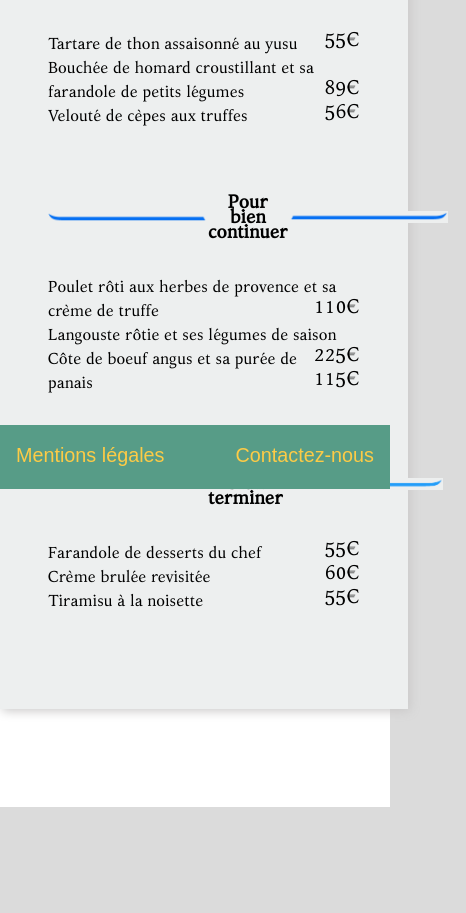
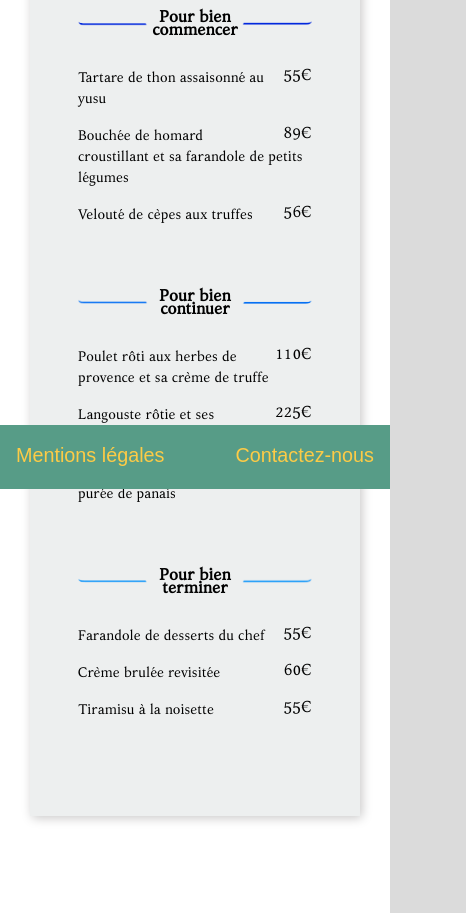
Before and after one commit to Math657/P3, a website: page menupage3.html in a window 390 px wide. Shown: the part 355-1268 px from the top of the page, 466 px wide, since content can reach past the window. Before the commit the page ends 1162 px from the top, so only its background shows below. Drawn offline with Linux system fonts and the light colour scheme.

Commit message:
menus responsive petit écrans

```diff
--- a/menupage3.html
+++ b/menupage3.html
@@ -24,9 +24,9 @@
         </div>
         <div class="souligne"></div>
         <ul>
-            <li>Tartare de thon assaisonné au yusu<span class="prix">55€</span></li>
-            <li>Bouchée de homard croustillant et sa farandole de petits légumes<span class="prix">89€</span></li>
-            <li>Velouté de cèpes aux truffes<span class="prix">56€</span></li>
+            <li><span class="prix">55€</span>Tartare de thon assaisonné au yusu</li>
+            <li><span class="prix">89€</span>Bouchée de homard croustillant et sa farandole de petits légumes</li>
+            <li><span class="prix">56€</span>Velouté de cèpes aux truffes</li>
         </ul>
 
 
@@ -35,9 +35,9 @@
         </div>
         <div class="souligne"></div>
         <ul>
-            <li>Poulet rôti aux herbes de provence et sa crème de truffe<span class="prix">110€</span></li>
-            <li>Langouste rôtie et ses légumes de saison<span class="prix">225€</span></li>
-            <li>Côte de boeuf angus et sa purée de panais<span class="prix">115€</span></li>
+            <li><span class="prix">110€</span>Poulet rôti aux herbes de provence et sa crème de truffe</li>
+            <li><span class="prix">225€</span>Langouste rôtie et ses légumes de saison</li>
+            <li><span class="prix">115€</span>Côte de boeuf angus et sa purée de panais</li>
         </ul>
 
         <div class="titre_trait"><img src="./images/menu3/traitbg.PNG" alt="ligne" class="traitg" />
@@ -45,9 +45,9 @@
         </div>
         <div class="souligne"></div>
         <ul>
-            <li>Farandole de desserts du chef<span class="prix">55€</span></li>
-            <li>Crème brulée revisitée<span class="prix">60€</span></li>
-            <li>Tiramisu à la noisette<span class="prix">55€</span></li>
+            <li><span class="prix">55€</span>Farandole de desserts du chef</li>
+            <li><span class="prix">60€</span>Crème brulée revisitée</li>
+            <li><span class="prix">55€</span>Tiramisu à la noisette</li>
         </ul>
 
 
--- a/sass/main.scss
+++ b/sass/main.scss
@@ -94,9 +94,8 @@ header {
 }
 
 .menu {
-    width: 17vh;
-    height: 24vh;
-    max-width: 100%;
+    width: 10rem;
+    height: 15rem;
     margin: 1rem;
     padding: 1rem;
     display: flex;
@@ -231,9 +230,6 @@ footer {
 
 
 @media all and (min-width: 1200px) {
-    section{
-        height: 80vh;
-    }
 
     .bloc_menu {
         display: flex;
@@ -243,9 +239,14 @@ footer {
     }
 
     .menu {
-        min-width: 25vh;
-        min-height: 40vh;
+
         margin: 1rem;
         padding: 1rem;
     }
 }
+
+@media all and (max-width: 799px) {
+    .menu {
+
+    }
+}
--- a/sass/menupage.scss
+++ b/sass/menupage.scss
@@ -132,3 +132,29 @@ html {
     font-size: 30px;
     font-style: italic;
 }
+
+@media all and (max-width: 799px) {
+
+    .section_menu {
+        width: 60%;
+        font-size: 14px;
+
+        li {
+            margin-bottom: 1rem;
+        }
+
+        .prix {
+            float: right;
+            font-size: 16px;
+            margin-left: 0.5rem;
+            line-height: 1;
+        }
+    }
+
+    .titre_trait {
+        img {
+            width: 30%;
+        }
+    }
+
+}
```
Also changed, not shown: menupage1.html (+7 -7 lines), menupage2.html (+6 -6 lines), menupage4.html (+9 -9 lines), css/style.css, 1 other file.
